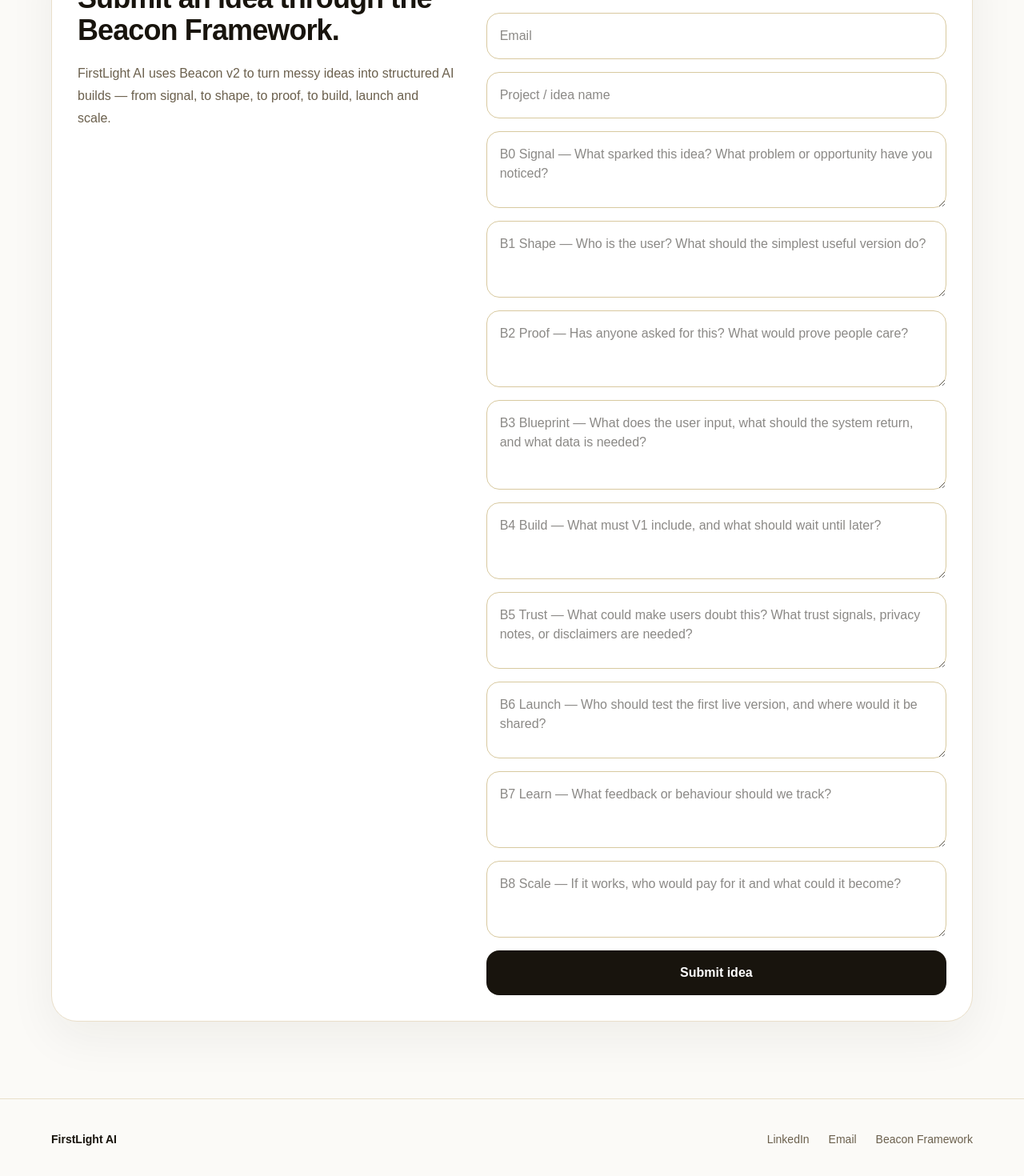
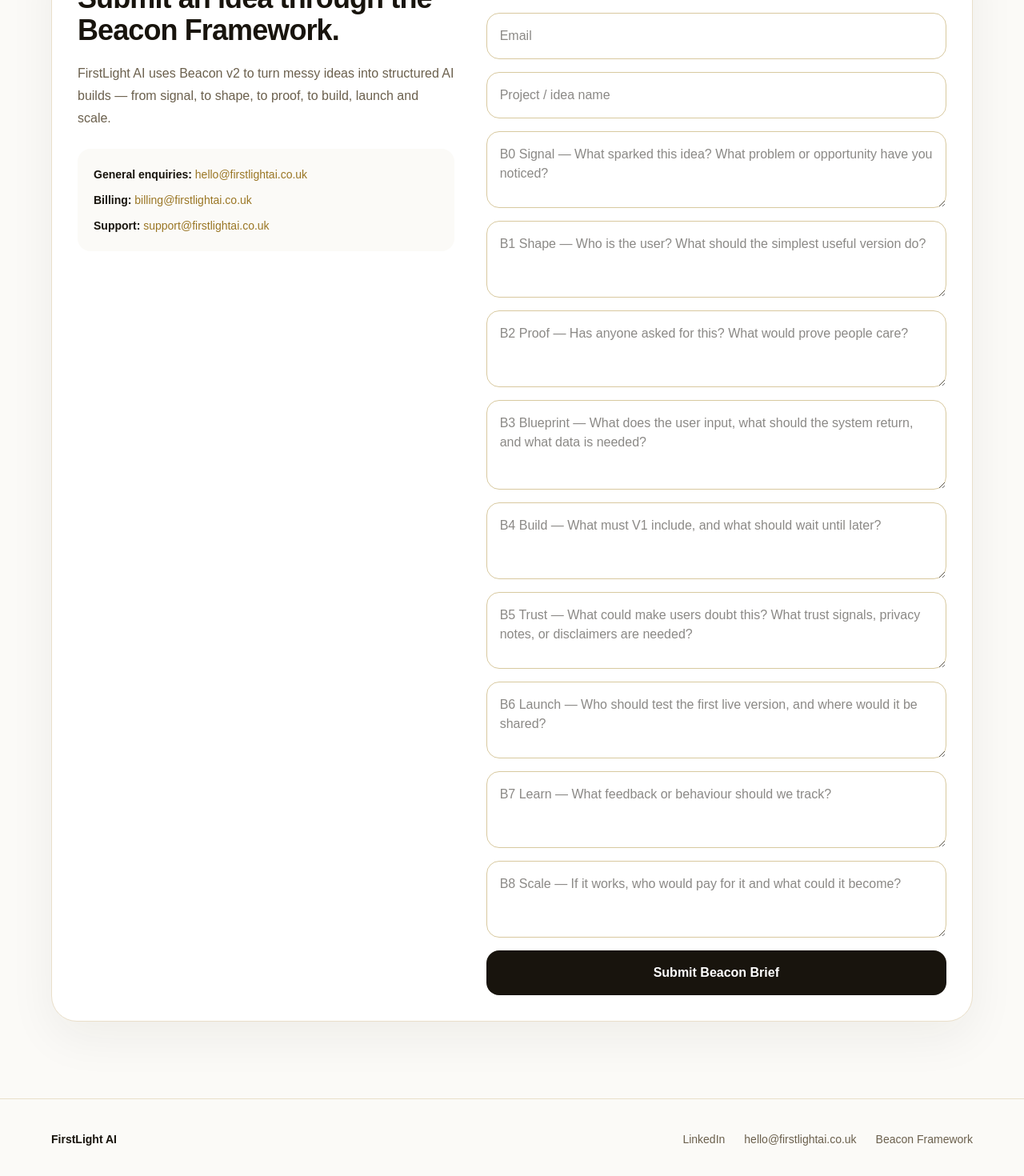
Before and after one commit to TheFreeScouser/FirstLight-AI, a Next.js app: page / in a window 1280 px wide. Shown: the part 2656-4126 px from the top of the page at 80% size. Built offline with nearby package versions, Linux system fonts and the light colour scheme.

Commit message:
Updated contact details

```diff
--- a/app/page.tsx
+++ b/app/page.tsx
@@ -279,11 +279,47 @@
             <p className="text-sm font-semibold uppercase tracking-[0.25em] text-[#9a7624]">
               Beacon Brief
             </p>
-            <h2 className="mt-4 text-4xl font-semibold tracking-tight">Submit an idea through the Beacon Framework.</h2>
+
+            <h2 className="mt-4 text-4xl font-semibold tracking-tight">
+              Submit an idea through the Beacon Framework.
+            </h2>
+
             <p className="mt-5 leading-7 text-[#6b604d]">
               FirstLight AI uses Beacon v2 to turn messy ideas into structured AI builds —
               from signal, to shape, to proof, to build, launch and scale.
             </p>
+
+            <div className="mt-6 rounded-2xl bg-[#fbfaf7] p-5 text-sm leading-6 text-[#6b604d]">
+              <p>
+                <span className="font-semibold text-[#18140d]">General enquiries:</span>{" "}
+                <a
+                  href="mailto:hello@firstlightai.co.uk"
+                  className="text-[#9a7624] hover:underline"
+                >
+                  hello@firstlightai.co.uk
+                </a>
+              </p>
+
+              <p className="mt-2">
+                <span className="font-semibold text-[#18140d]">Billing:</span>{" "}
+                <a
+                  href="mailto:billing@firstlightai.co.uk"
+                  className="text-[#9a7624] hover:underline"
+                >
+                  billing@firstlightai.co.uk
+                </a>
+              </p>
+
+              <p className="mt-2">
+                <span className="font-semibold text-[#18140d]">Support:</span>{" "}
+                <a
+                  href="mailto:support@firstlightai.co.uk"
+                  className="text-[#9a7624] hover:underline"
+                >
+                  support@firstlightai.co.uk
+                </a>
+              </p>
+            </div>
           </div>
 
           <form
@@ -367,7 +403,7 @@
 />
 
 <button className="rounded-2xl bg-[#18140d] px-6 py-4 font-semibold text-white transition hover:bg-[#3a3022]">
-{submitted ? "Idea received" : "Submit idea"}
+  {submitted ? "Beacon brief received" : "Submit Beacon Brief"}
 </button>
 
           </form>
@@ -389,10 +425,10 @@
             </a>
 
             <a
-              href="ryanfleming@flemingengineers.com"
+              href="mailto:hello@firstlightai.co.uk"
               className="hover:text-[#9a7624]"
             >
-              Email
+              hello@firstlightai.co.uk
             </a>
             <a href="/beacon-framework" className="hover:text-[#9a7624]">
               Beacon Framework
```
